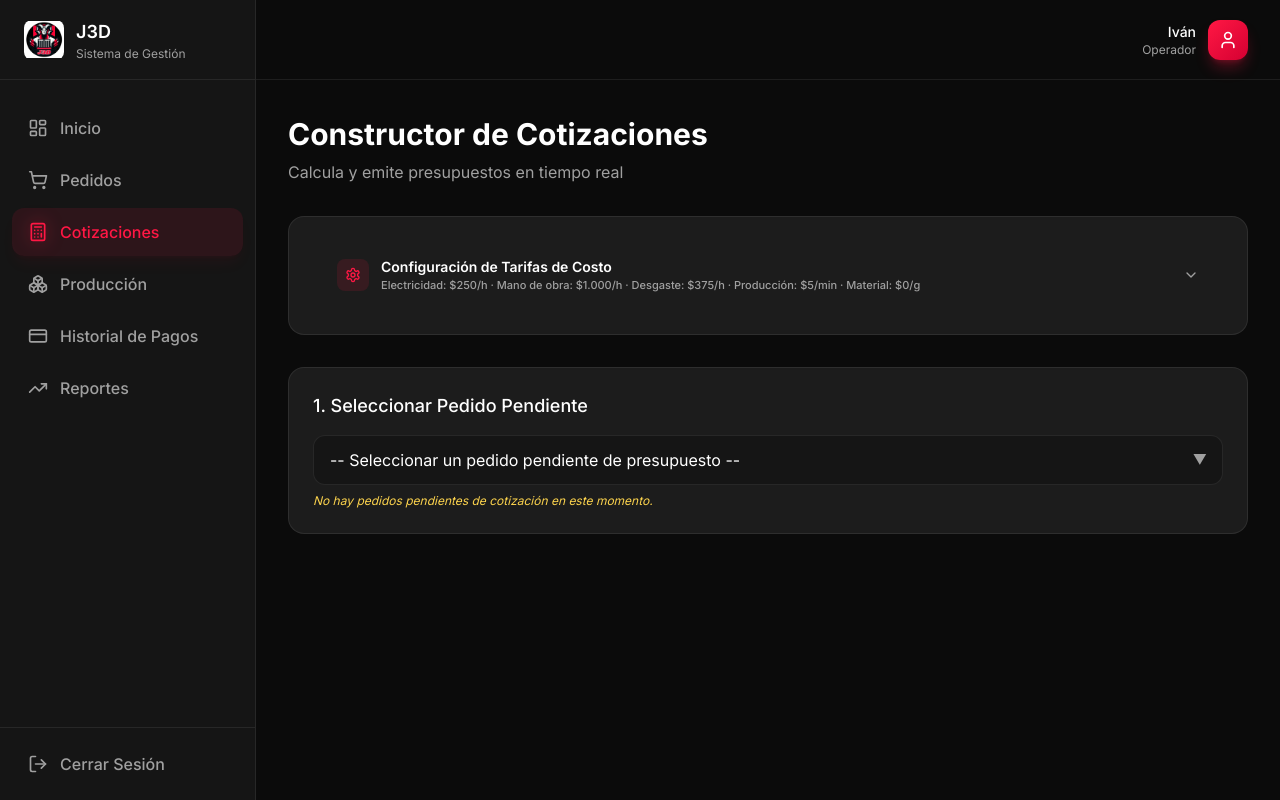
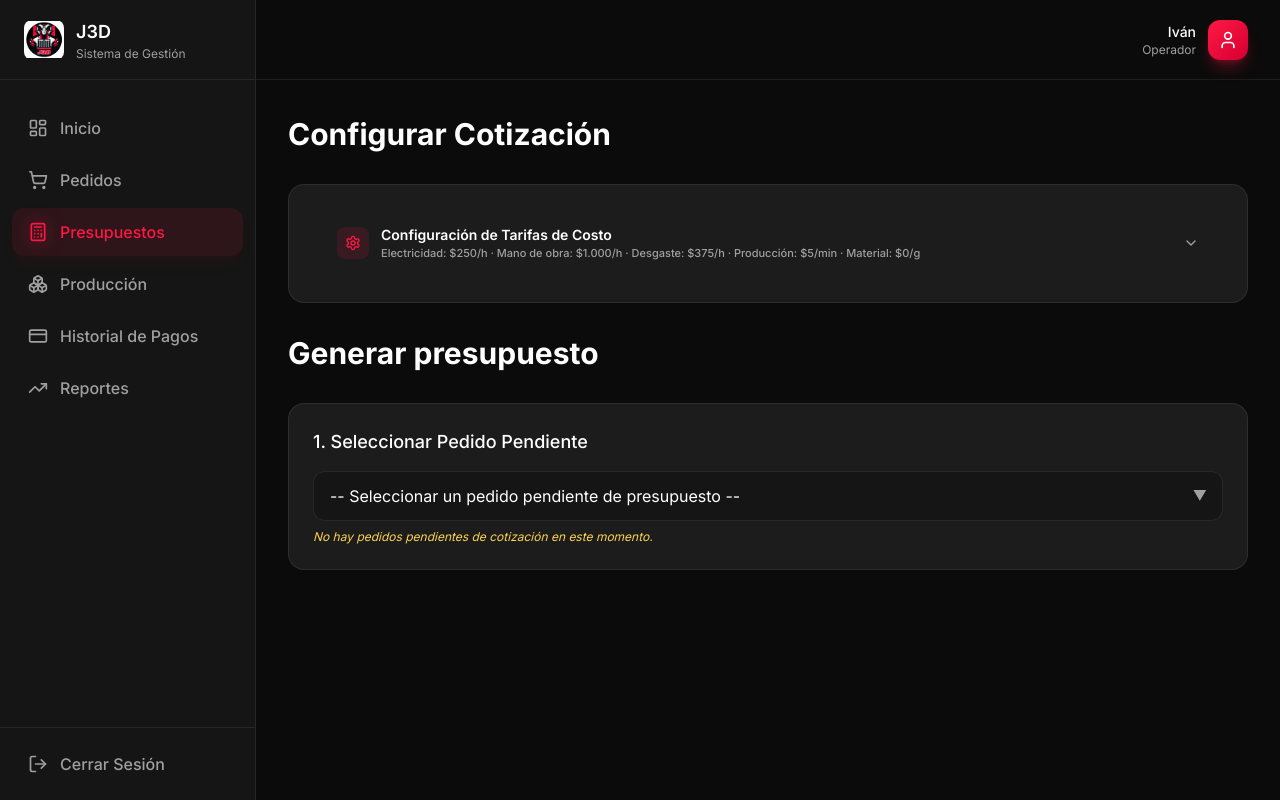
Before and after one commit to SirErickson20/j3d-sistema-gestion, a React (Vite) app: page /admin/quotations in a window 1280 px wide. Built offline with nearby package versions, Linux system fonts and the light colour scheme.

Commit message:
cambios aaa

```diff
--- a/src/app/components/layout/Sidebar.tsx
+++ b/src/app/components/layout/Sidebar.tsx
@@ -32,7 +32,7 @@ export function Sidebar({ userRole }: SidebarProps) {
   const operatorLinks = [
     { icon: LayoutDashboard, label: 'Inicio', path: '/admin' },
     { icon: ShoppingCart, label: 'Pedidos', path: '/admin/orders' },
-    { icon: Calculator, label: 'Cotizaciones', path: '/admin/quotations' },
+    { icon: Calculator, label: 'Presupuestos', path: '/admin/quotations' },
     { icon: Boxes, label: 'Producción', path: '/admin/production' },
     { icon: CreditCard, label: 'Historial de Pagos', path: '/admin/finances' },
     { icon: TrendingUp, label: 'Reportes', path: '/admin/reports' },
--- a/src/app/pages/operator/OperatorDashboard.tsx
+++ b/src/app/pages/operator/OperatorDashboard.tsx
@@ -221,7 +221,7 @@ export function OperatorDashboard() {
             icon={<DollarSign />}
           />
           <KPICard
-            title="Cotizaciones Pendientes"
+            title="Presupuestos Pendientes"
             value={pendingQuotationsCount}
             icon={<Clock />}
           />
--- a/src/app/pages/operator/OperatorHome.tsx
+++ b/src/app/pages/operator/OperatorHome.tsx
@@ -20,10 +20,10 @@ export function OperatorHome() {
       desc: 'Administrar pedidos de catálogo y solicitudes personalizadas.'
     },
     {
-      label: 'Cotizaciones',
+      label: 'Presupuestos',
       path: '/admin/quotations',
       icon: Calculator,
-      desc: 'Crear y enviar cotizaciones para productos a medida.'
+      desc: 'Crear y enviar presupuestos para productos a medida.'
     },
     {
       label: 'Producción',
--- a/src/app/pages/operator/OrderManagement.tsx
+++ b/src/app/pages/operator/OrderManagement.tsx
@@ -734,7 +734,7 @@ export function OrderManagement() {
                 {/* 1. Pending Quotation / Redesign -> Move to Pending Deposit */}
                 {(selectedOrder.status === 'pending_quotation' || selectedOrder.status === 'pending_approval') && (
                   <Button size="sm" variant="primary" onClick={() => handleStatusChange('pending_deposit')}>
-                    Aprobar Presupuesto Manualmente
+                    Aprobar Presupuesto
                   </Button>
                 )}
 
@@ -771,7 +771,7 @@ export function OrderManagement() {
                 {/* 4. In Production -> Move to Pending Balance */}
                 {selectedOrder.status === 'in_production' && (
                   <Button size="sm" variant="primary" onClick={() => handleStatusChange('pending_balance')}>
-                    Finalizar Producción (Pte. Saldo)
+                    Finalizar Producción
                   </Button>
                 )}
 
@@ -803,7 +803,7 @@ export function OrderManagement() {
                   <Button size="sm" variant="primary" className="bg-[#3b82f6] hover:bg-[#2563eb]" onClick={() => {
                     handleStatusChange('delivered');
                   }}>
-                    Registrar Entrega Física (Entregado)
+                    Registrar Entrega
                   </Button>
                 )}
 
--- a/src/app/pages/operator/QuotationBuilder.tsx
+++ b/src/app/pages/operator/QuotationBuilder.tsx
@@ -204,8 +204,7 @@ export function QuotationBuilder() {
 
         {/* Header */}
         <div>
-          <h1 className="text-3xl font-bold text-white mb-2"><br />Constructor de Cotizaciones</h1>
-          <p className="text-[#A0A0A0]">Calcula y emite presupuestos en tiempo real</p>
+          <h1 className="text-3xl font-bold text-white mb-2"><br />Configurar Cotización</h1>
         </div>
 
         {/* ── Configuración de Costos Fijos ─────────────────────────────── */}
@@ -371,6 +370,12 @@ export function QuotationBuilder() {
             </div>
           )}
         </Card>
+
+        {/* Header */}
+        <div>
+          <h1 className="text-3xl font-bold text-white mb-2">Generar presupuesto</h1>
+
+        </div>
 
         {/* ── Order Selector ──────────────────────────────────────────────── */}
         <Card hover>
@@ -690,7 +695,7 @@ export function QuotationBuilder() {
                       className="w-full bg-white text-[#FF1744] hover:bg-white/90 border-transparent shadow-lg"
                     >
                       <Send className="w-4 h-4 mr-1" />
-                      Enviar Cotización al Cliente
+                      Enviar Presupuesto al Cliente
                     </Button>
                   </div>
                 </CardContent>
```
